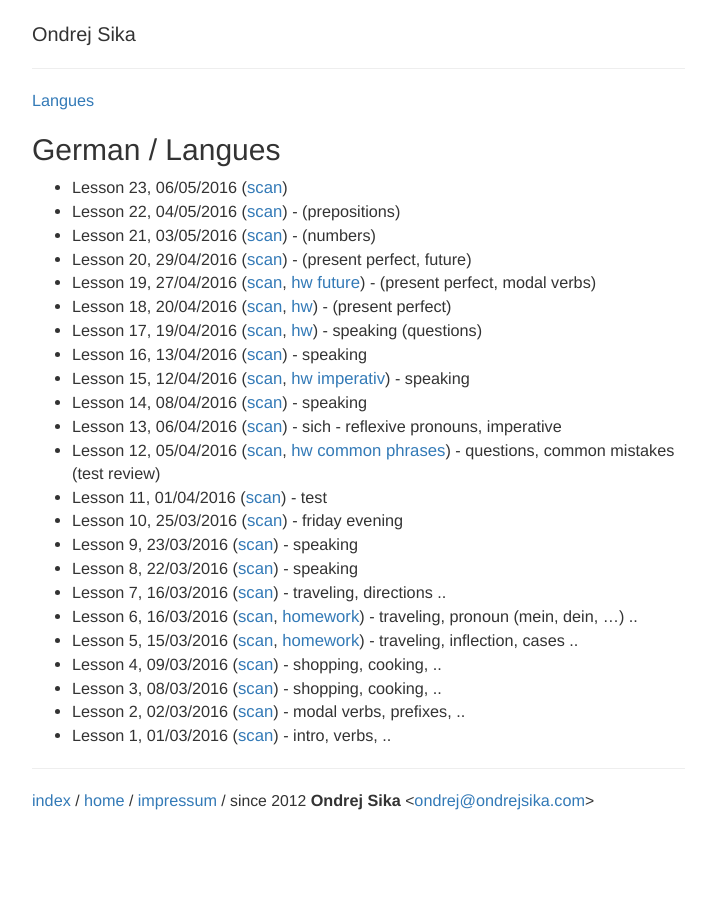
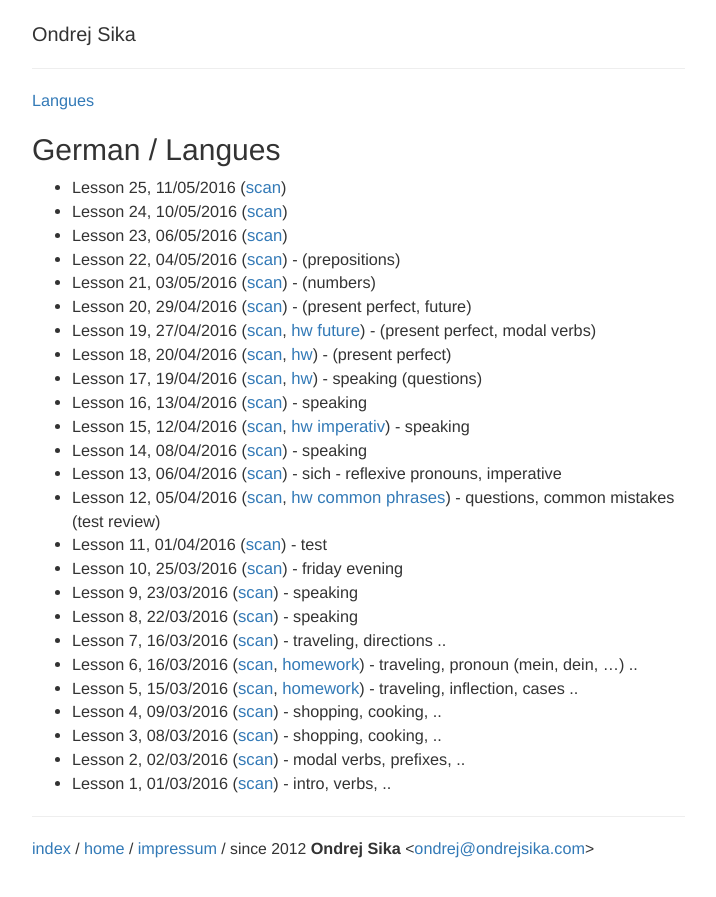
Before and after one commit to ondrejsika/ondrejsika.com, a Jekyll site: the page built from edu/languages/german/index.md, in a window 1280 px wide. Shown: the top 897 px of the page, without its empty margins (38-754 px from the left). Built offline with Jekyll 4.4.1, drawn with Linux system fonts in a browser that asks for light colours; comment, search, counter and statistics services are not loaded.

Commit message:
german - add lessons 24, 25

```diff
--- a/edu/languages/german/index.md
+++ b/edu/languages/german/index.md
@@ -7,6 +7,8 @@
 
 ## {{page.title}}
 
+* Lesson 25, 11/05/2016 ([scan](http://notes.drive.ondrejsika.com/languages/german/maria/german-lesson-25.pdf))
+* Lesson 24, 10/05/2016 ([scan](http://notes.drive.ondrejsika.com/languages/german/maria/german-lesson-24.pdf))
 * Lesson 23, 06/05/2016 ([scan](http://notes.drive.ondrejsika.com/languages/german/maria/german-lesson-23.pdf))
 * Lesson 22, 04/05/2016 ([scan](http://notes.drive.ondrejsika.com/languages/german/maria/german-lesson-22.pdf)) - (prepositions)
 * Lesson 21, 03/05/2016 ([scan](http://notes.drive.ondrejsika.com/languages/german/maria/german-lesson-21.pdf)) - (numbers)
```
